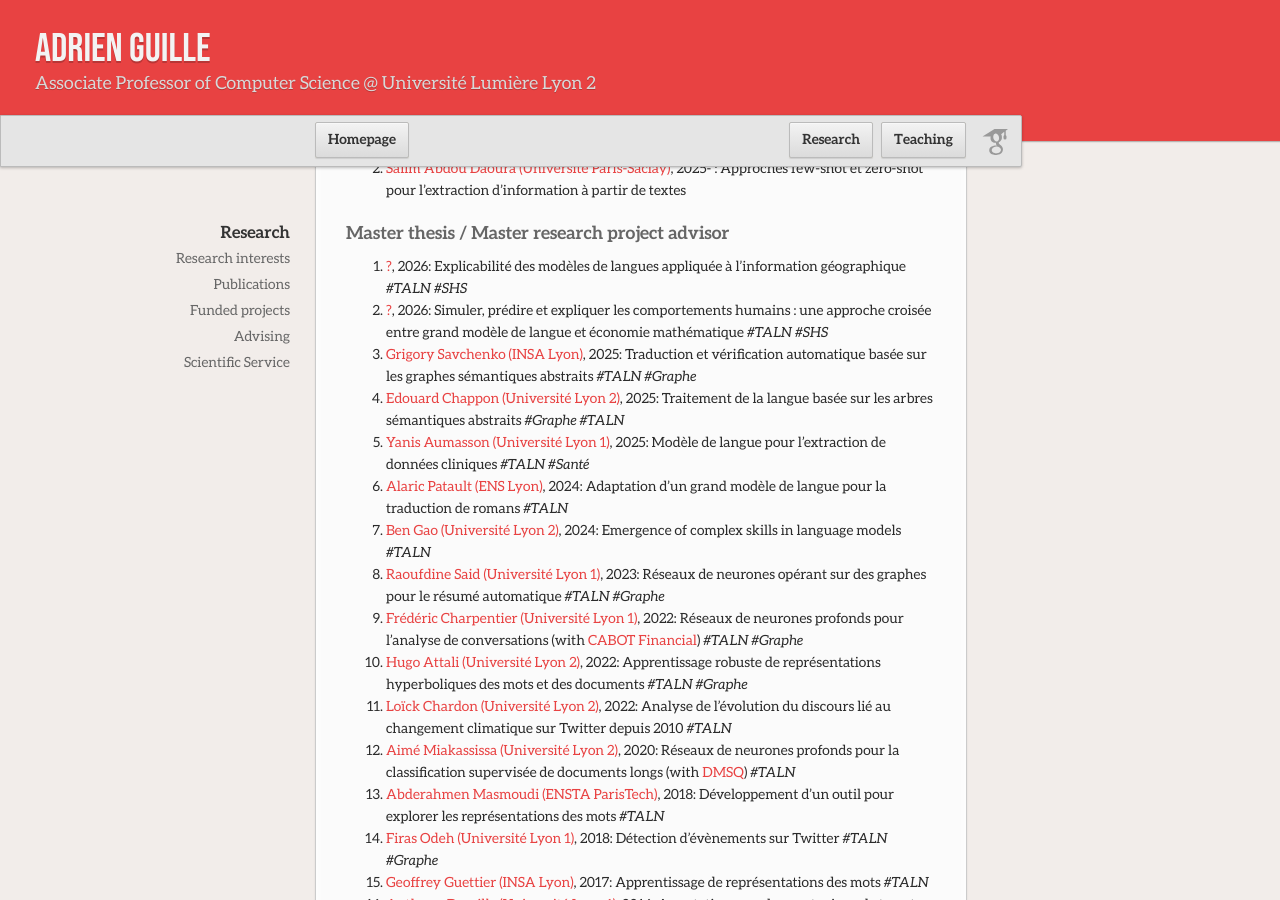
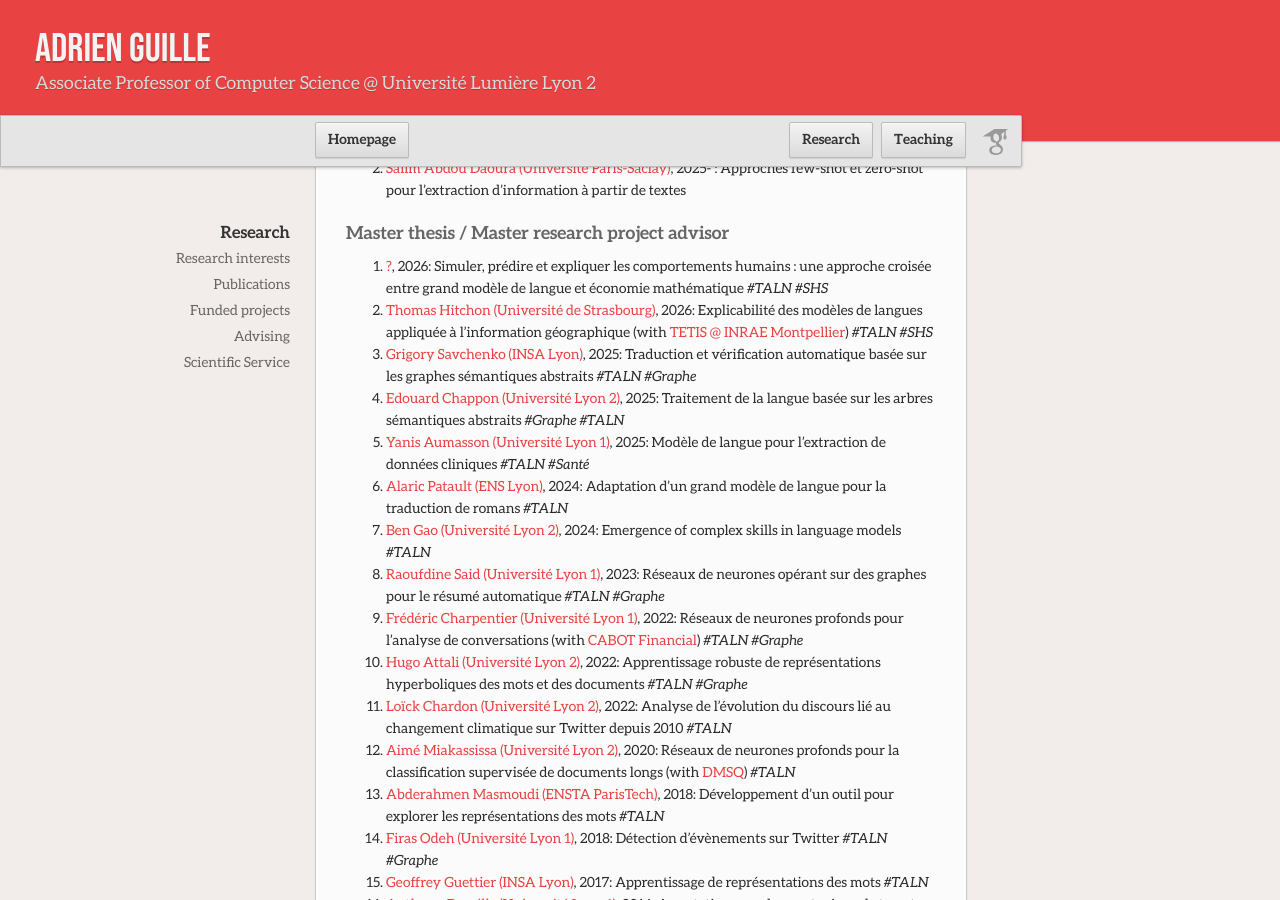
Before and after one commit to AdrienGuille/adrienguille.github.io, a Jekyll site: the page built from research.md, in a window 1280 px wide and 900 px high, scrolled down 1629 px. Built offline with Jekyll 4.4.1, drawn with Linux system fonts in a browser that asks for light colours; our own code applies the rules of GitHub Pages for plain Markdown files.

Commit message:
Update research.md

```diff
--- a/research.md
+++ b/research.md
@@ -48,8 +48,8 @@ intervention (with [CREATIS @ U Lyon 1](https://www.creatis.insa-lyon.fr/site7/f
 
 ### Master thesis / Master research project advisor
 
-- [?](#), 2026: Explicabilité des modèles de langues appliquée à l’information géographique *#TALN #SHS*
 - [?](#), 2026: Simuler, prédire et expliquer les comportements humains : une approche croisée entre grand modèle de langue et économie mathématique *#TALN #SHS*
+- [Thomas Hitchon (Université de Strasbourg)](#), 2026: Explicabilité des modèles de langues appliquée à l’information géographique (with [TETIS @ INRAE Montpellier](https://umr-tetis.cirad.fr)) *#TALN #SHS*
 - [Grigory Savchenko (INSA Lyon)](#), 2025: Traduction et vérification automatique basée sur les graphes sémantiques abstraits *#TALN #Graphe*
 - [Edouard Chappon (Université Lyon 2)](#), 2025: Traitement de la langue basée sur les arbres sémantiques abstraits *#Graphe #TALN*
 - [Yanis Aumasson (Université Lyon 1)](#), 2025: Modèle de langue pour l'extraction de données cliniques *#TALN #Santé*
```
